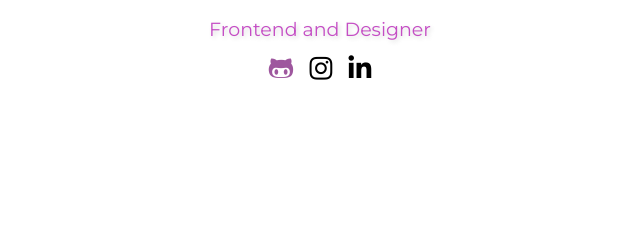
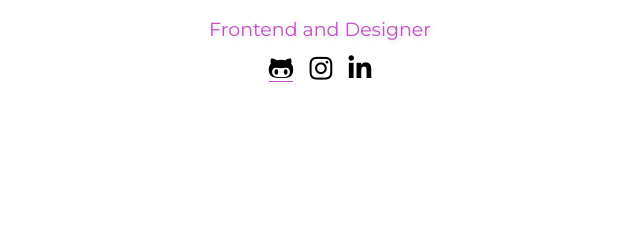
Before and after one commit to dvnahuel/dvnahuel, a plain HTML site: page index.html in a window 1280 px wide. In both pictures the pointer is over the icon 601 px from the left and 532 px from the top of the page. Shown: the part 465-703 px from the top of the page, 320-960 px from the left. Drawn offline with Linux system fonts and the light colour scheme.

Commit message:
style update

```diff
--- a/style.css
+++ b/style.css
@@ -121,7 +121,8 @@ a:hover {
 }
 
 .fab:hover {
-  color: rgba(129, 38, 129, 0.774);
+  /* color: rgba(129, 38, 129, 0.774); */
+  border-bottom: 1px solid rgba(189, 54, 189, 0.877);
 }
 
 @media only screen and (max-width: 600px) {
```
